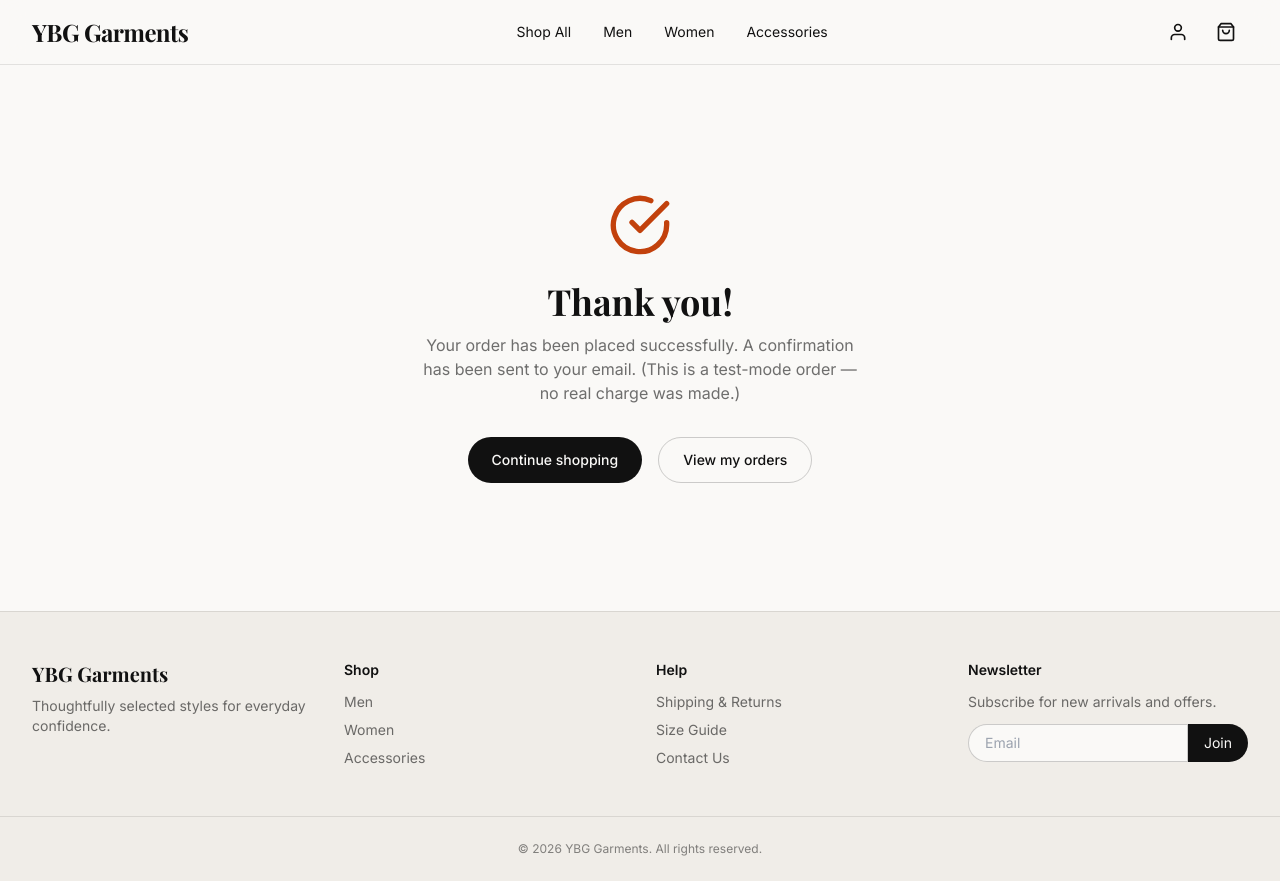
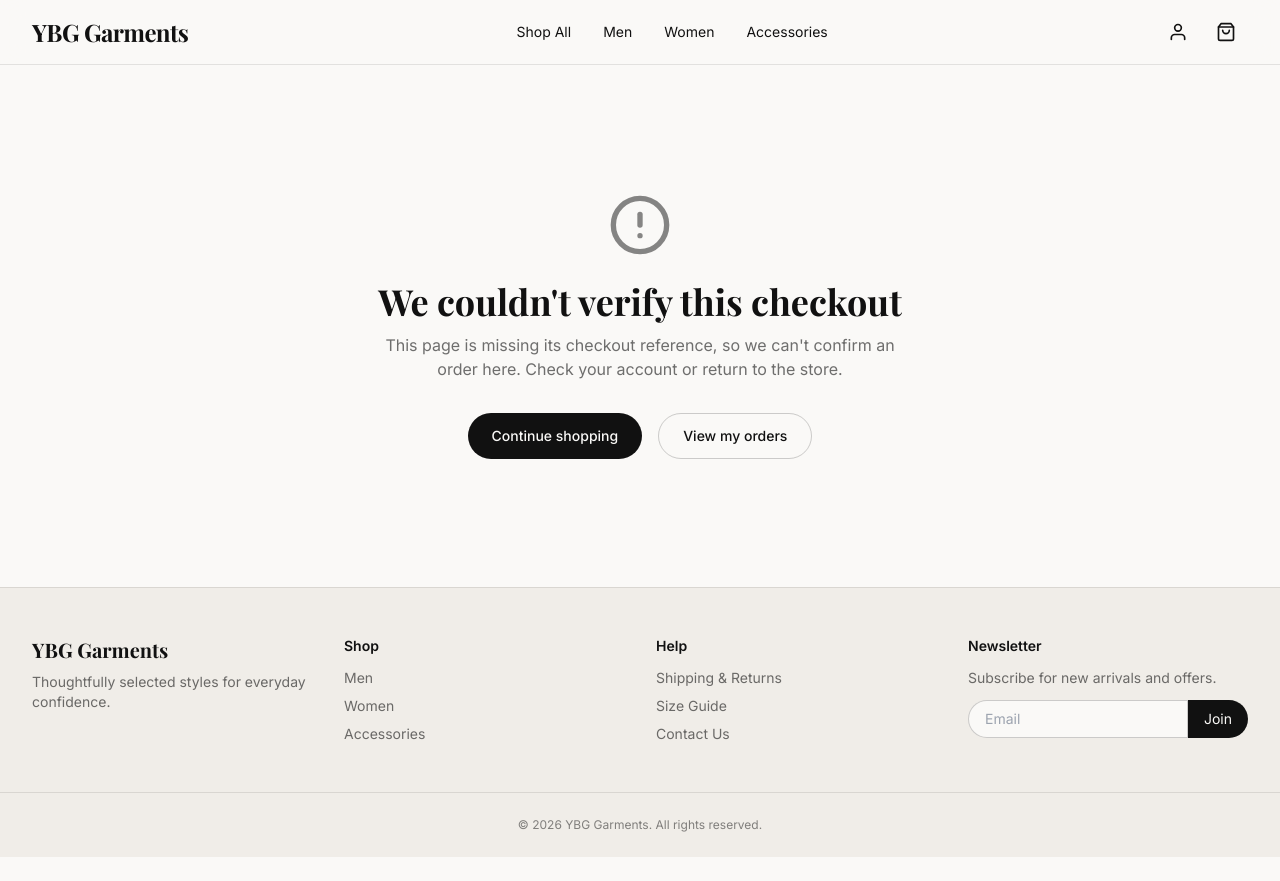
Before and after one commit to utech0201-debug/novamarket, a Next.js app: page /checkout/success in a window 1280 px wide. After the commit the page ends 857 px from the top, so only its background shows below. Built offline with nearby package versions, Linux system fonts and the light colour scheme; no server answers; a web font is replaced by a local one.

Commit message:
fix: show checkout confirmation only after payment verification

```diff
--- a/app/checkout/success/page.tsx
+++ b/app/checkout/success/page.tsx
@@ -1,46 +1,94 @@
 "use client";
 
-import { Suspense, useEffect, useRef } from "react";
+import { Suspense, useEffect, useRef, useState } from "react";
 import Link from "next/link";
 import { useSearchParams } from "next/navigation";
-import { FiCheckCircle } from "react-icons/fi";
+import { FiCheckCircle, FiClock, FiAlertCircle } from "react-icons/fi";
 import { useCart } from "@/context/CartContext";
+
+type VerificationState = "checking" | "confirmed" | "pending" | "missing";
 
 function SuccessContent() {
   const { clearCart } = useCart();
   const searchParams = useSearchParams();
   const sessionId = searchParams.get("session_id");
   const handled = useRef(false);
+  const [verification, setVerification] = useState<VerificationState>(
+    sessionId ? "checking" : "missing"
+  );
 
   useEffect(() => {
     if (handled.current) return;
     handled.current = true;
 
-    clearCart();
+    if (!sessionId) {
+      setVerification("missing");
+      return;
+    }
 
-    // Record the order (idempotent server-side). Works even without the
-    // Stripe webhook running locally.
-    if (sessionId) {
-      fetch("/api/orders/confirm", {
-        method: "POST",
-        headers: { "Content-Type": "application/json" },
-        body: JSON.stringify({ session_id: sessionId }),
-      }).catch(() => {
-        // Non-blocking: the webhook is the backstop in production.
-      });
+    let cancelled = false;
+
+    async function confirmOrder() {
+      try {
+        const response = await fetch("/api/orders/confirm", {
+          method: "POST",
+          headers: { "Content-Type": "application/json" },
+          body: JSON.stringify({ session_id: sessionId }),
+        });
+        const result: { ok?: boolean; reason?: string } = await response.json();
+
+        if (cancelled) return;
+
+        if (response.ok && result.ok) {
+          clearCart();
+          setVerification("confirmed");
+        } else {
+          setVerification("pending");
+        }
+      } catch {
+        if (!cancelled) setVerification("pending");
+      }
     }
+
+    void confirmOrder();
+    return () => {
+      cancelled = true;
+    };
+    // clearCart is a context action; run verification once per success-page mount.
     // eslint-disable-next-line react-hooks/exhaustive-deps
   }, [sessionId]);
 
+  const isConfirmed = verification === "confirmed";
+  const isChecking = verification === "checking";
+
   return (
     <div className="container-x flex flex-col items-center py-32 text-center">
-      <FiCheckCircle size={64} className="text-accent" />
-      <h1 className="mt-6 font-serif text-4xl font-bold">Thank you!</h1>
-      <p className="mt-3 max-w-md text-ink/60">
-        Your order has been placed successfully. A confirmation has been sent to
-        your email. (This is a test-mode order — no real charge was made.)
+      {isConfirmed ? (
+        <FiCheckCircle size={64} className="text-accent" />
+      ) : isChecking ? (
+        <FiClock size={64} className="text-ink/50" />
+      ) : (
+        <FiAlertCircle size={64} className="text-ink/50" />
+      )}
+      <h1 className="mt-6 font-serif text-4xl font-bold">
+        {isConfirmed
+          ? "Thank you for your order"
+          : isChecking
+          ? "Verifying your payment"
+          : verification === "pending"
+          ? "Payment verification pending"
+          : "We couldn't verify this checkout"}
+      </h1>
+      <p className="mt-3 max-w-lg text-ink/60">
+        {isConfirmed
+          ? "Your payment is confirmed and your order details have been saved. Email receipts depend on your Stripe receipt settings."
+          : isChecking
+          ? "Please wait while we verify the payment with Stripe and save your order details."
+          : verification === "pending"
+          ? "We couldn't confirm the payment just yet. Please refresh this page in a moment or check your account before trying to pay again."
+          : "This page is missing its checkout reference, so we can't confirm an order here. Check your account or return to the store."}
       </p>
-      <div className="mt-8 flex gap-4">
+      <div className="mt-8 flex flex-wrap justify-center gap-4">
         <Link href="/products" className="btn-primary">
           Continue shopping
         </Link>
```
